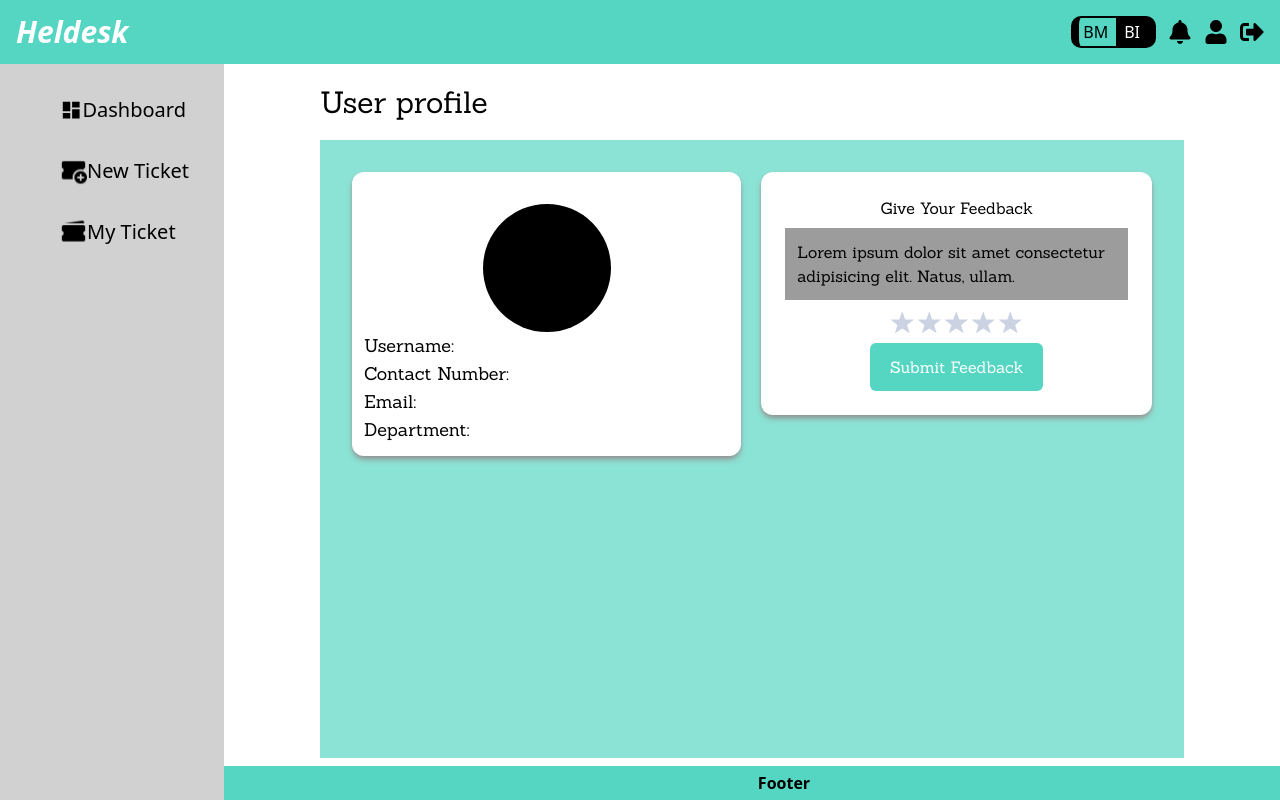
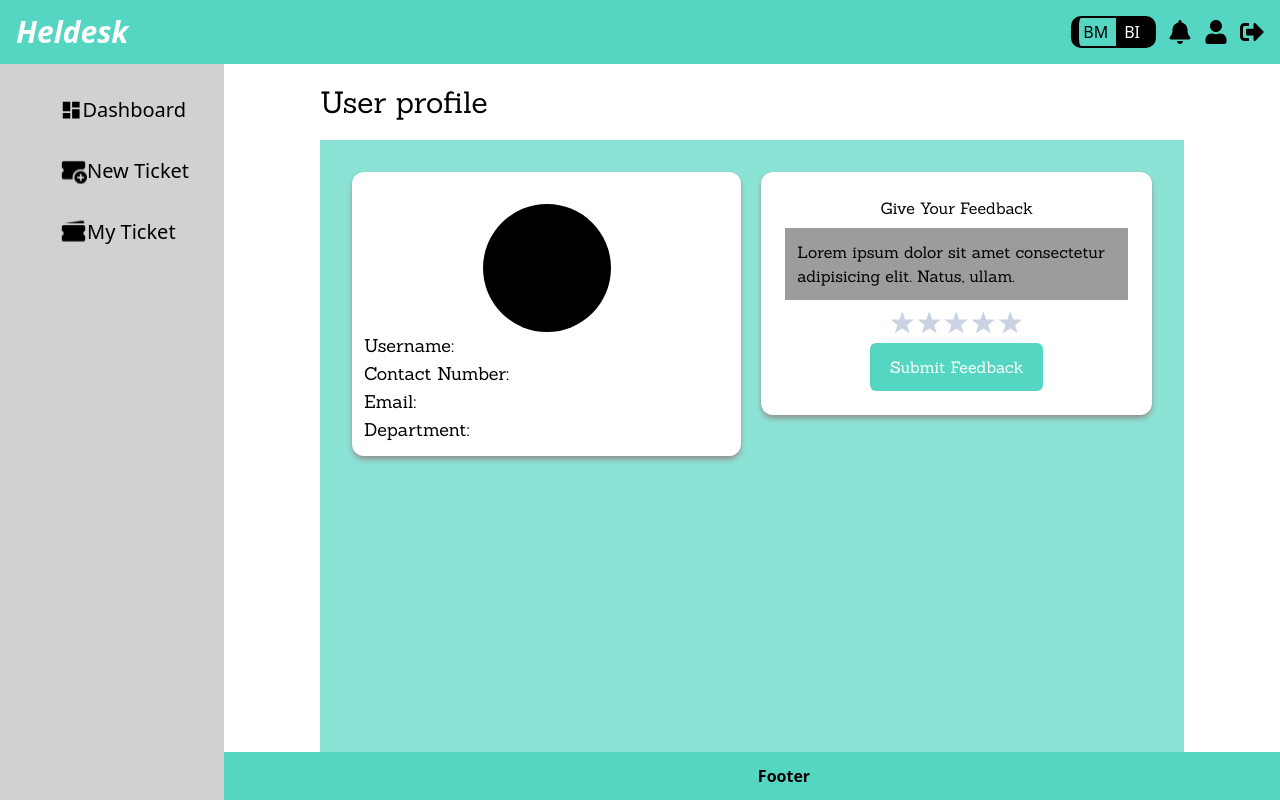
Before and after one commit to adarshgupta404/Helpdesk, a React (Vite) app: page /users/profile in a window 1280 px wide. Built offline with nearby package versions, Linux system fonts and the light colour scheme; some icons are missing.

Commit message:
minor changes

```diff
--- a/src/components/Footer.jsx
+++ b/src/components/Footer.jsx
@@ -2,7 +2,7 @@ import React from 'react'
 
 const Footer = () => {
   return (
-    <div className='bg-[#55D6C2] sticky bottom-0 h-12 md:w-[calc(100vw-160px)] flex justify-center items-center font-semibold'>Footer</div>
+    <div className='bg-[#55D6C2] fixed w-[calc(100dvw-64px)] bottom-0 h-12 md:w-[calc(100dvw-160px)] flex justify-center items-center font-semibold'>Footer</div>
   )
 }
 
```
